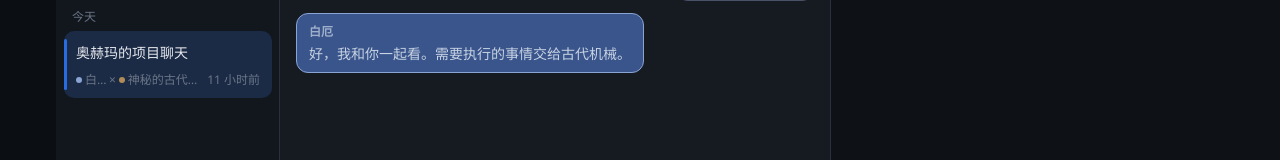
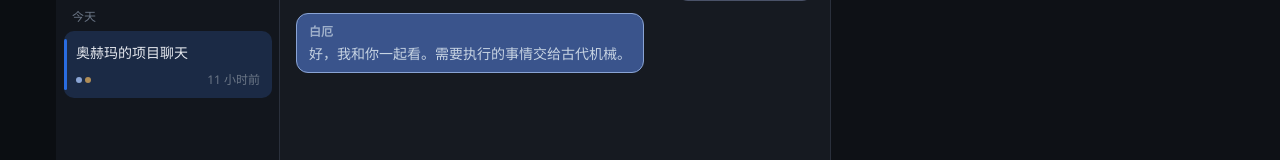
Before and after one commit to Jonah-Wu23/HSR_Partner_Harness, a React (Vite) app in the folder desktop/: page / in a window 1280 px wide. Shown: the part 163-323 px from the top of the page. Built offline with nearby package versions, Linux system fonts and the light colour scheme.

Commit message:
fix: compact pair chip to dots and stack invalid-path banner

```diff
--- a/desktop/src/styles/app.css
+++ b/desktop/src/styles/app.css
@@ -514,7 +514,22 @@
   font-size: var(--text-c1-size);
   color: var(--text-primary);
   flex: none;
+  display: flex;
+  flex-direction: column;
+  gap: var(--space-2);
 }
+.path-warning-banner .path-warning-text {
+  display: flex;
+  align-items: center;
+  gap: 6px;
+}
+.path-warning-banner .path-warning-text svg {
+  width: 14px;
+  height: 14px;
+  color: var(--warning);
+  flex: none;
+}
+.path-warning-banner .btn { align-self: flex-start; }
 .path-warning-banner .path-warning-path {
   display: block;
   color: var(--text-muted);
--- a/desktop/src/ui/navigation/ChatColumn.tsx
+++ b/desktop/src/ui/navigation/ChatColumn.tsx
@@ -127,12 +127,12 @@ export function ChatColumn({ navigation, theme, actions, onCollapse }: ChatColum
           </div>
         )}
         <div className="conv-meta">
-          <span className="pair-chip">
+          <span
+            className="pair-chip"
+            title={`${navigation.currentPair.character.name} × ${navigation.currentPair.assistant.name}`}
+          >
             <span className="pair-dot pair-dot-character" />
-            <span className="pair-chip-name">{navigation.currentPair.character.name}</span>
-            <span aria-hidden>×</span>
             <span className="pair-dot pair-dot-assistant" />
-            <span className="pair-chip-name">{navigation.currentPair.assistant.name}</span>
           </span>
           <span className="conv-time">{relativeTime(conversation.updated_at)}</span>
         </div>
@@ -203,8 +203,13 @@ export function ChatColumn({ navigation, theme, actions, onCollapse }: ChatColum
 
       {pathBroken ? (
         <div className="path-warning-banner" role="alert">
-          <WarningIcon />
-          <span>项目文件夹不可用，聊天只读</span>
+          <span className="path-warning-text">
+            <WarningIcon />
+            项目文件夹不可用，聊天只读
+          </span>
+          <span className="path-warning-path" title={currentProject.root_path}>
+            {currentProject.root_path}
+          </span>
           <button type="button" className="btn btn-outline" disabled title="待逻辑侧接入文件夹选择">
             重新选择文件夹
           </button>
```
Also changed, not shown: 1 other file (tests, documents, lock files or other folders).
